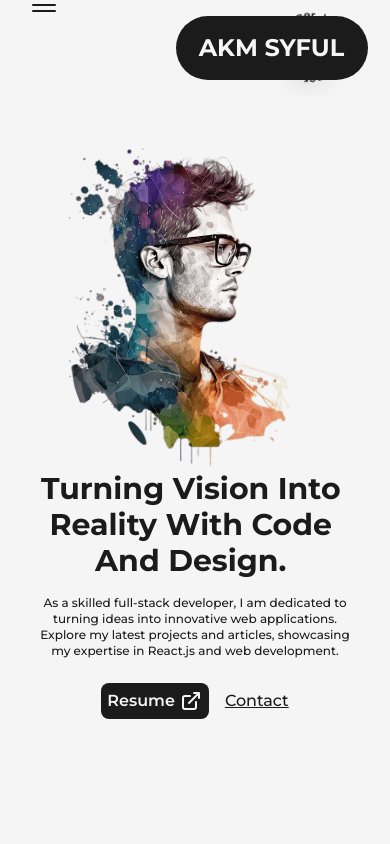
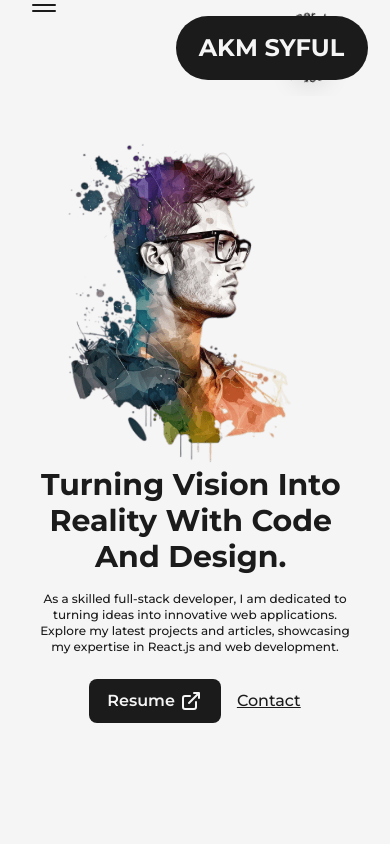
Before and after one commit to akmsyfulalom/dev.akmsyful, a Next.js app: page / in a window 390 px wide. Shown: the top 844 px of the page. Built offline with nearby package versions, Linux system fonts and the light colour scheme.

Commit message:
home page are now responsive for each devices

```diff
--- a/src/app/page.js
+++ b/src/app/page.js
@@ -22,7 +22,7 @@
               <AnimatedText text="Turning Vision Into Reality With Code And Design." className='!text-6xl !text-left xl:!text-5xl lg:!text-center lg:!text-6xl md:!text-5xl sm:!text-3xl' />
               <p className='my-4 text-base font-medium md:text-sm sm:text-xs'>As a skilled full-stack developer, I am dedicated to turning ideas into innovative web applications. Explore my latest projects and articles, showcasing my expertise in React.js and web development.</p>
               <div className='flex items-center self-start mt-2 lg:self-center'>
-                <Link href="/dummy.pdf" target='_blank' className='flex items-center bg-dark p-2.5 text-light px-6 rounded-lg text-lg font-semibold hover:bg-light hover:text-dark border-2 border-solid border-transparent hover:border-dark dark:bg-light dark:text-dark hover:dark:bg-dark hover:dark:text-light hover:dark:border-light  md:p-2 sm:p-1 md:px-4 md:text-base' download={true}>Resume <LinkArrow className="w-6 ml-1" /></Link>
+                <Link href="/dummy.pdf" target='_blank' className='flex items-center bg-dark p-2.5 text-light px-6 rounded-lg text-lg font-semibold hover:bg-light hover:text-dark border-2 border-solid border-transparent hover:border-dark dark:bg-light dark:text-dark hover:dark:bg-dark hover:dark:text-light hover:dark:border-light  md:p-2  md:px-4 md:text-base' download={true}>Resume <LinkArrow className="w-6 ml-1" /></Link>
                 <Link href="mailto:akmsyfulbd12@gmail.com" target='_blank' className='ml-4 text-lg font-medium capitalize text-dark underline dark:text-light md:text-base'>Contact </Link>
               </div>
             </div>
```
